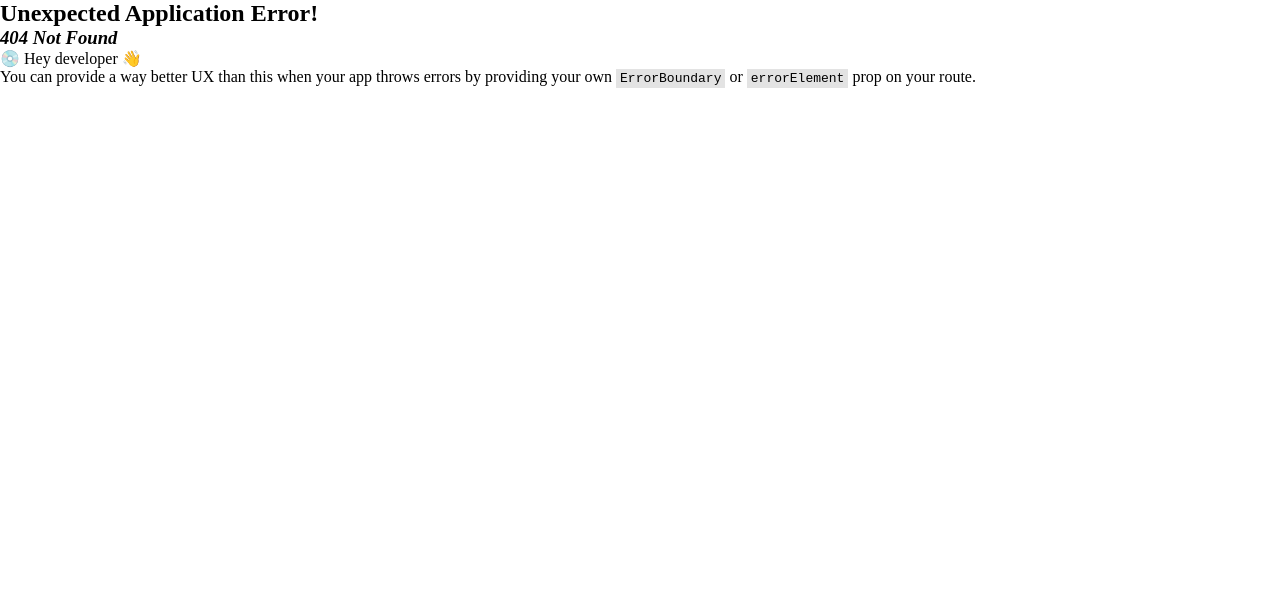
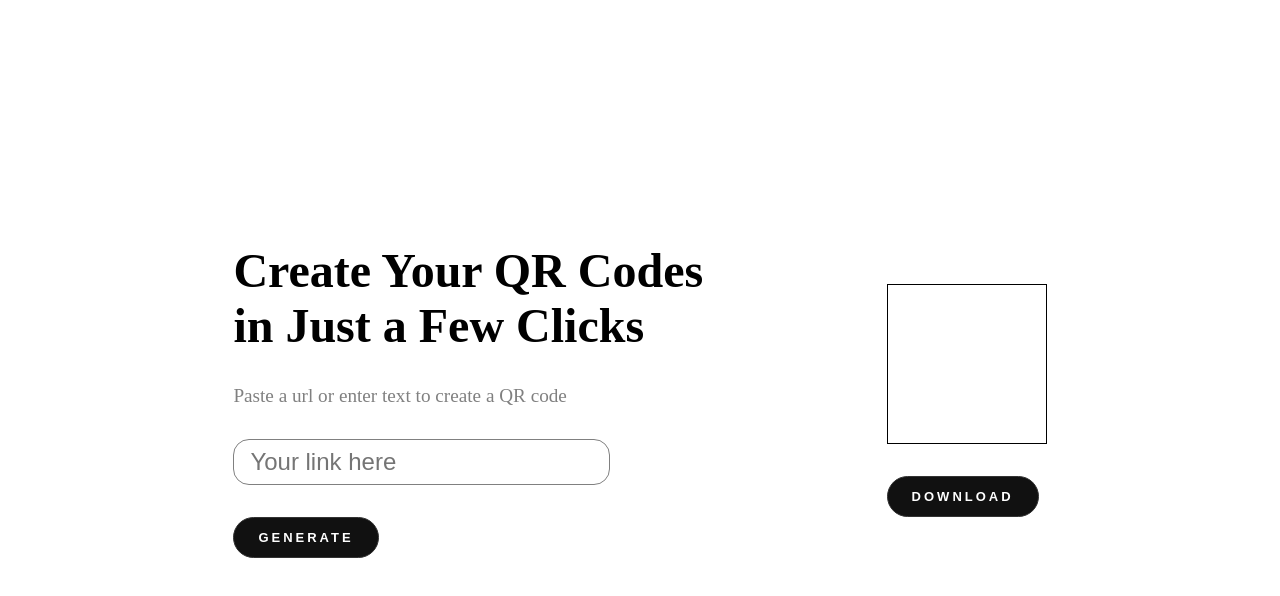
Before and after one commit to Ruler45/NITSHACKS-DT, a React (Vite) app: page /qr in a window 1280 px wide. Before the commit this address had no page. Shown: the top 596 px of the page. Built offline with nearby package versions, Linux system fonts and the light colour scheme.

Commit message:
generator page created

```diff
--- a/src/components/qrGenerator/QRGenerator.jsx
+++ b/src/components/qrGenerator/QRGenerator.jsx
@@ -1,10 +1,9 @@
-import styles from "./QRgen.module.scss"
+import styles from "./QRgen.module.scss";
 import { QRCodeCanvas } from "qrcode.react";
 import { Link } from "react-router-dom";
 import { useState, useRef, useEffect } from "react";
 
 const QRgen = () => {
-
   const [url, setUrl] = useState("");
   const [pngUrl, setPngUrl] = useState();
   const ref = useRef();
@@ -16,29 +15,32 @@ const QRgen = () => {
 
   useEffect(() => {
     const canvas = document.getElementById("canvas");
-      setPngUrl(url? canvas.toDataURL("image/png"): "");
+    setPngUrl(url ? canvas.toDataURL("image/svg") : "");
     // console.log(pngUrl);
   }, [url, pngUrl]);
 
   return (
+    <div className={styles.qrSection}>
+      <div className={styles.inputBox}>
+        <h2>Create Your QR Codes in Just a Few Clicks</h2>
+        <label htmlFor="url">Paste a url or enter text to create a QR code</label>
+        <input id="url" ref={ref} type="url" placeholder="Your link here" />
+        <button onClick={handleClick}>Generate</button>
+      </div>
+        <div className={styles.qrArea}>
           <div className={styles.qrBox}>
-        <input ref={ref} type="url" placeholder="Your link here" />
-        <button onClick={handleClick}>Generate</button>
-        {url ? (
-          <div className="">
-            <QRCodeCanvas id="canvas" value={url} />
+            {url && <QRCodeCanvas value={url} size={160} id="canvas" />}
+          </div>
+
           <Link download to={pngUrl}>
             <button>Download</button>
           </Link>
         </div>
-        ) : (
-          ""
-        )}
       {/* <Link download to={pngUrl}>
           <button>Download</button>
         </Link> */}
     </div>
   );
-}
+};
 
 export default QRgen;
--- a/src/components/qrGenerator/QRgen.module.scss
+++ b/src/components/qrGenerator/QRgen.module.scss
@@ -1,13 +1,68 @@
-.qrBox{
-    width:25rem;
-    height: 30rem;
+.qrSection {
+  width: 100vw;
+  display: flex;
+  position: absolute;
+  padding: 2% 4%;
+  justify-content: space-evenly;
+  align-items: center;
+
+  button {
+    padding: 12px 24px;
+    border: 1px solid #333;
+    font-weight: 700;
+    text-transform: uppercase;
+    font-size: 13px;
+    letter-spacing: 3px;
+    background: #111111;
+    border: 1px solid #333;
+    color: #fefefe;
+    border-radius: 30px;
+    width: fit-content;
+  }
+
+  .inputBox {
+    // height: 80%;
+    width: 40%;
+    font-size: 2rem;
     display: flex;
-    position: absolute;
-    top: 50%;
-    left: 50%;
-    transform: translate(-50%,-50%);
+    flex-direction: column;
     justify-content: space-evenly;
+    gap: 2rem;
+
+    input {
+      width: 80%;
+      height: 20%;
+      font-size: 1.5rem;
+      //   text-align: center;
+      padding: 0.5rem 1rem;
+      outline: none;
+      border: 1px solid gray;
+      border-radius: 1rem;
+    }
+    label {
+      width: 80%;
+      height: 20%;
+      font-size: 1.2rem;
+      color: gray;
+      //   text-align: center;
+    }
+  }
+
+  .qrArea {
+    // height: 80%;
+    display: flex;
     flex-direction: column;
-    align-items: center;
-    border: 1px solid black;
+    justify-content: space-evenly;
+    gap: 2rem;
+
+    .qrBox {
+      height: 10rem;
+      width: 10rem;
+      display: flex;
+      justify-content: center;
+      align-items: center;
+      // object-fit: cover;
+      border: 1px solid black;
+    }
+  }
 }
--- a/src/main.jsx
+++ b/src/main.jsx
@@ -9,6 +9,7 @@ import "./index.scss";
 // Route imports are now done in the router
 import Home from "./pages";
 import About from "./pages/about/page";
+import Generator from "./pages/generator/page";
 
 const router = createBrowserRouter([
   {
@@ -18,6 +19,10 @@ const router = createBrowserRouter([
   {
     path: "/about",
     element: <About/>,
+  },
+  {
+    path:"/qr",
+    element: <Generator/>
   }
 ]);
 
--- /dev/null
+++ b/src/pages/generator/Generator.module.scss
@@ -0,0 +1,7 @@
+.Generator{
+    display: flex;
+    flex-direction: column;
+    justify-content: center;
+    align-items: center;
+    min-height: 100vh;
+}
--- /dev/null
+++ b/src/pages/generator/page.jsx
@@ -0,0 +1,12 @@
+import QRgen from "../../components/qrGenerator/QRGenerator";
+import styles from "./Generator.module.scss";
+
+const Generator = () => {
+    return (
+        <div className={styles.Generator}>
+            <QRgen/>
+        </div>
+     );
+}
+
+export default Generator;
--- a/src/pages/index.jsx
+++ b/src/pages/index.jsx
@@ -1,7 +1,6 @@
 // import { Icon } from '@iconify/react';
 // import Navbar from "../components/shared/Navbar/Navbar";
 import styles from "./Home.module.scss";
-import QRgen from "../components/qrGenerator/QRGenerator";
 
 
 const Home = () => {
@@ -9,7 +8,8 @@ const Home = () => {
 
   return (
     <div className={styles.main}>
-      <QRgen/>
+      {/* <QRgen/> */}
+      Home page
     </div>
   );
 };
```
Lines whose indentation alone changed are shown as unchanged.
